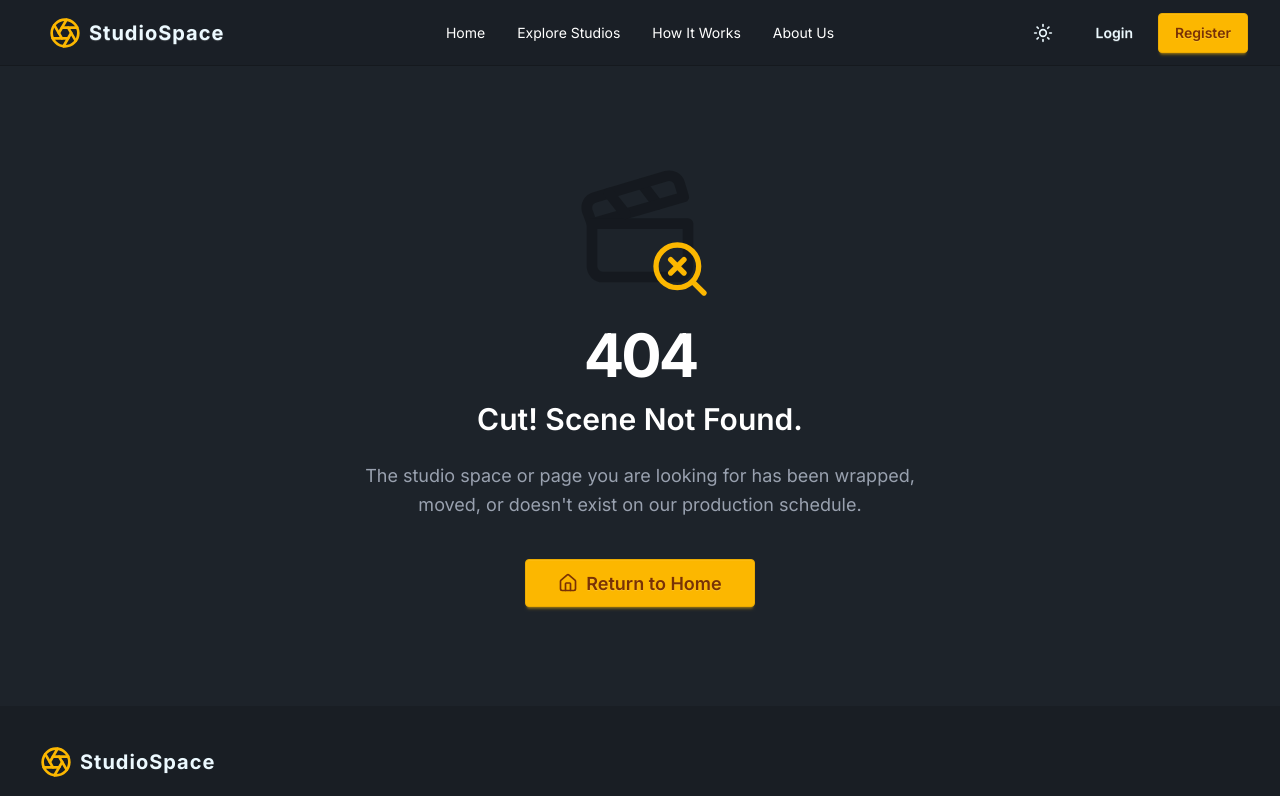
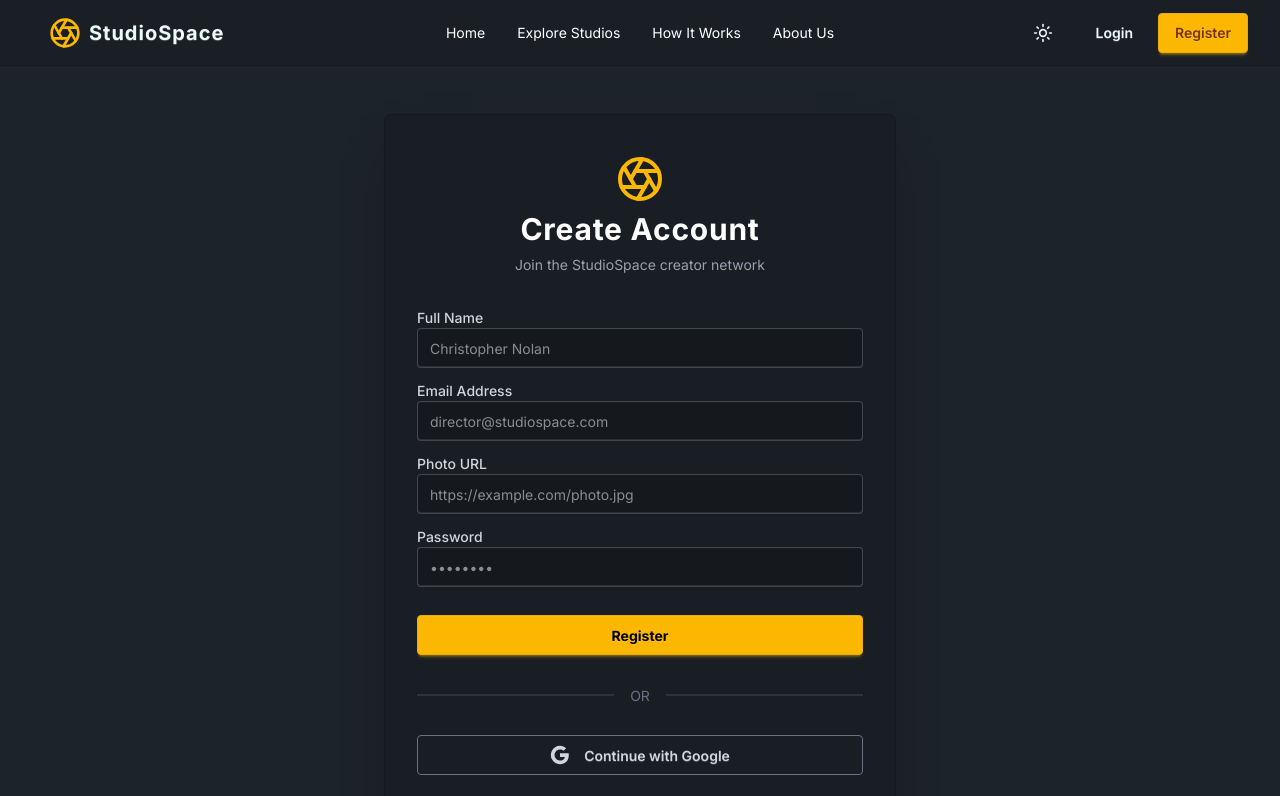
Before and after one commit to abdullahahmadmahee/Cat_Harry_Studio, a Next.js app: page /register in a window 1280 px wide. Before the commit this address had no page. Shown: the top 796 px of the page. Built offline with nearby package versions, Linux system fonts and the light colour scheme.

Commit message:
feat: build registration page with strict password validation

```diff
--- /dev/null
+++ b/src/app/register/page.tsx
@@ -0,0 +1,149 @@
+"use client";
+
+import { useState } from "react";
+import Link from "next/link";
+import { useRouter } from "next/navigation";
+import { Aperture } from "lucide-react";
+import toast from "react-hot-toast";
+
+export default function Register() {
+  const router = useRouter();
+  const [name, setName] = useState("");
+  const [email, setEmail] = useState("");
+  const [photoUrl, setPhotoUrl] = useState("");
+  const [password, setPassword] = useState("");
+  const [passwordError, setPasswordError] = useState("");
+
+  const validatePassword = (pass: string) => {
+    if (pass.length < 6) return "Password must be at least 6 characters.";
+    if (!/[A-Z]/.test(pass)) return "Password must have an uppercase letter.";
+    if (!/[a-z]/.test(pass)) return "Password must have a lowercase letter.";
+    return "";
+  };
+
+  const handleRegister = async (e: React.FormEvent) => {
+    e.preventDefault();
+    setPasswordError("");
+
+    if (!name || !email || !photoUrl || !password) {
+      toast.error("Please fill in all fields.");
+      return;
+    }
+
+    const validationError = validatePassword(password);
+    if (validationError) {
+      setPasswordError(validationError);
+      toast.error("Invalid password criteria.");
+      return;
+    }
+
+    toast.success("UI Ready! Backend integration coming soon.");
+    router.push("/login");
+  };
+
+  const handleGoogleRegister = () => {
+    toast.success("Google UI Ready! Backend integration coming soon.");
+  };
+
+  return (
+    <main className="min-h-[85vh] flex items-center justify-center bg-base-100 px-4 py-12">
+      <div className="card w-full max-w-lg bg-base-200 shadow-2xl border border-base-300">
+        <div className="card-body px-8 py-10">
+          <div className="flex flex-col items-center mb-6">
+            <Aperture className="w-12 h-12 text-warning mb-2" />
+            <h1 className="text-3xl font-bold text-white tracking-wide">Create Account</h1>
+            <p className="text-gray-400 text-sm mt-2">Join the StudioSpace creator network</p>
+          </div>
+
+          <form onSubmit={handleRegister} className="space-y-3">
+            <div className="form-control">
+              <label className="label">
+                <span className="label-text font-medium text-gray-300">Full Name</span>
+              </label>
+              <input
+                type="text"
+                placeholder="Christopher Nolan"
+                className="input input-bordered w-full bg-base-300 focus:border-warning"
+                value={name}
+                onChange={(e) => setName(e.target.value)}
+              />
+            </div>
+
+            <div className="form-control">
+              <label className="label">
+                <span className="label-text font-medium text-gray-300">Email Address</span>
+              </label>
+              <input
+                type="email"
+                placeholder="director@studiospace.com"
+                className="input input-bordered w-full bg-base-300 focus:border-warning"
+                value={email}
+                onChange={(e) => setEmail(e.target.value)}
+              />
+            </div>
+
+            <div className="form-control">
+              <label className="label">
+                <span className="label-text font-medium text-gray-300">Photo URL</span>
+              </label>
+              <input
+                type="url"
+                placeholder="https://example.com/photo.jpg"
+                className="input input-bordered w-full bg-base-300 focus:border-warning"
+                value={photoUrl}
+                onChange={(e) => setPhotoUrl(e.target.value)}
+              />
+            </div>
+
+            <div className="form-control">
+              <label className="label">
+                <span className="label-text font-medium text-gray-300">Password</span>
+              </label>
+              <input
+                type="password"
+                placeholder="••••••••"
+                className={`input input-bordered w-full bg-base-300 focus:border-warning ${passwordError ? "border-error" : ""}`}
+                value={password}
+                onChange={(e) => {
+                  setPassword(e.target.value);
+                  setPasswordError("");
+                }}
+              />
+              {passwordError && (
+                <label className="label">
+                  <span className="label-text-alt text-error font-medium">{passwordError}</span>
+                </label>
+              )}
+            </div>
+
+            <button type="submit" className="btn btn-warning w-full mt-4 text-black font-bold">
+              Register
+            </button>
+          </form>
+
+          <div className="divider text-gray-500 my-6">OR</div>
+
+          <button
+            onClick={handleGoogleRegister}
+            className="btn btn-outline w-full hover:bg-white hover:text-black text-gray-300 border-gray-500"
+          >
+            <svg className="w-5 h-5 mr-2" viewBox="0 0 24 24">
+              <path fill="currentColor" d="M22.56 12.25c0-.78-.07-1.53-.2-2.25H12v4.26h5.92c-.26 1.37-1.04 2.53-2.21 3.31v2.77h3.57c2.08-1.92 3.28-4.74 3.28-8.09z" />
+              <path fill="currentColor" d="M12 23c2.97 0 5.46-.98 7.28-2.66l-3.57-2.77c-.98.66-2.23 1.06-3.71 1.06-2.86 0-5.29-1.93-6.16-4.53H2.18v2.84C3.99 20.53 7.7 23 12 23z" />
+              <path fill="currentColor" d="M5.84 14.09c-.22-.66-.35-1.36-.35-2.09s.13-1.43.35-2.09V7.07H2.18C1.43 8.55 1 10.22 1 12s.43 3.45 1.18 4.93l2.85-2.22.81-.62z" />
+              <path fill="currentColor" d="M12 5.38c1.62 0 3.06.56 4.21 1.64l3.15-3.15C17.45 2.09 14.97 1 12 1 7.7 1 3.99 3.47 2.18 7.07l3.66 2.84c.87-2.6 3.3-4.53 6.16-4.53z" />
+            </svg>
+            Continue with Google
+          </button>
+
+          <p className="text-center text-sm text-gray-400 mt-6">
+            Already have an account?{" "}
+            <Link href="/login" className="text-warning font-semibold hover:underline">
+              Log in here
+            </Link>
+          </p>
+        </div>
+      </div>
+    </main>
+  );
+}
```
